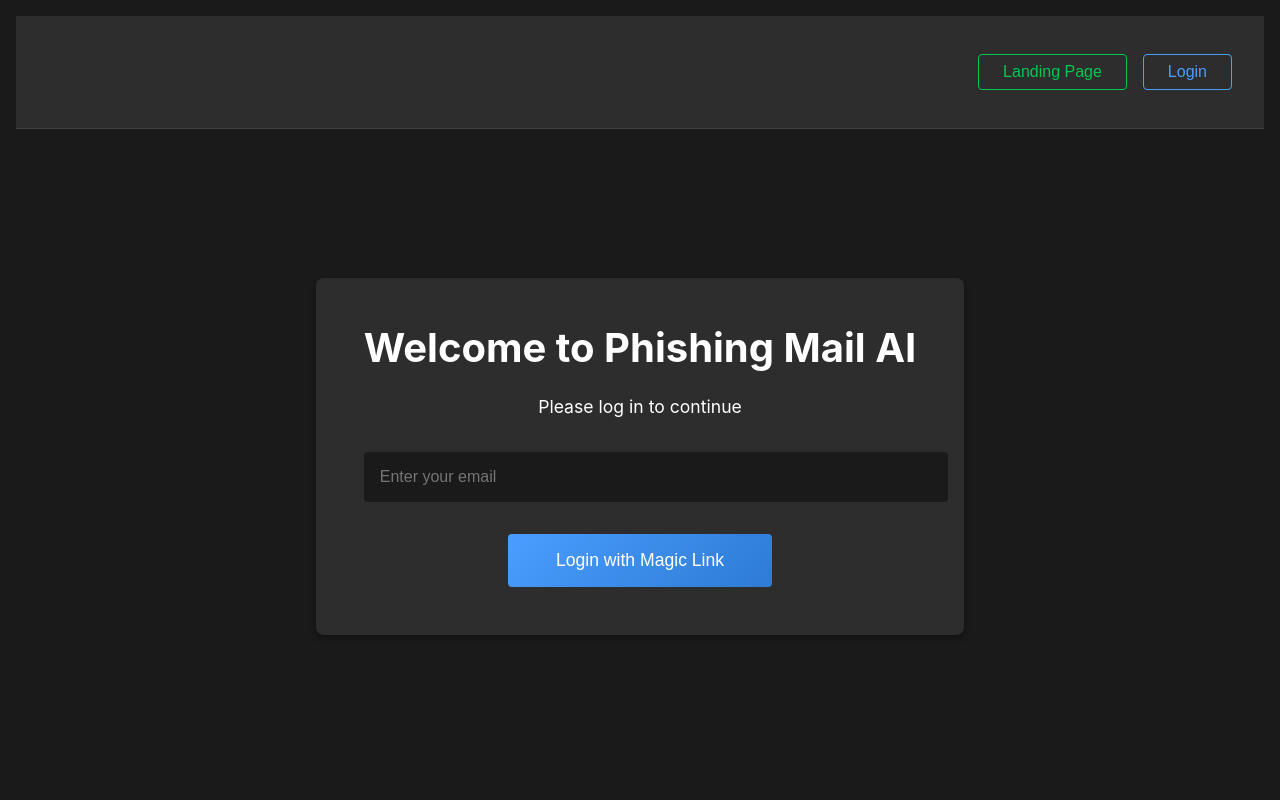
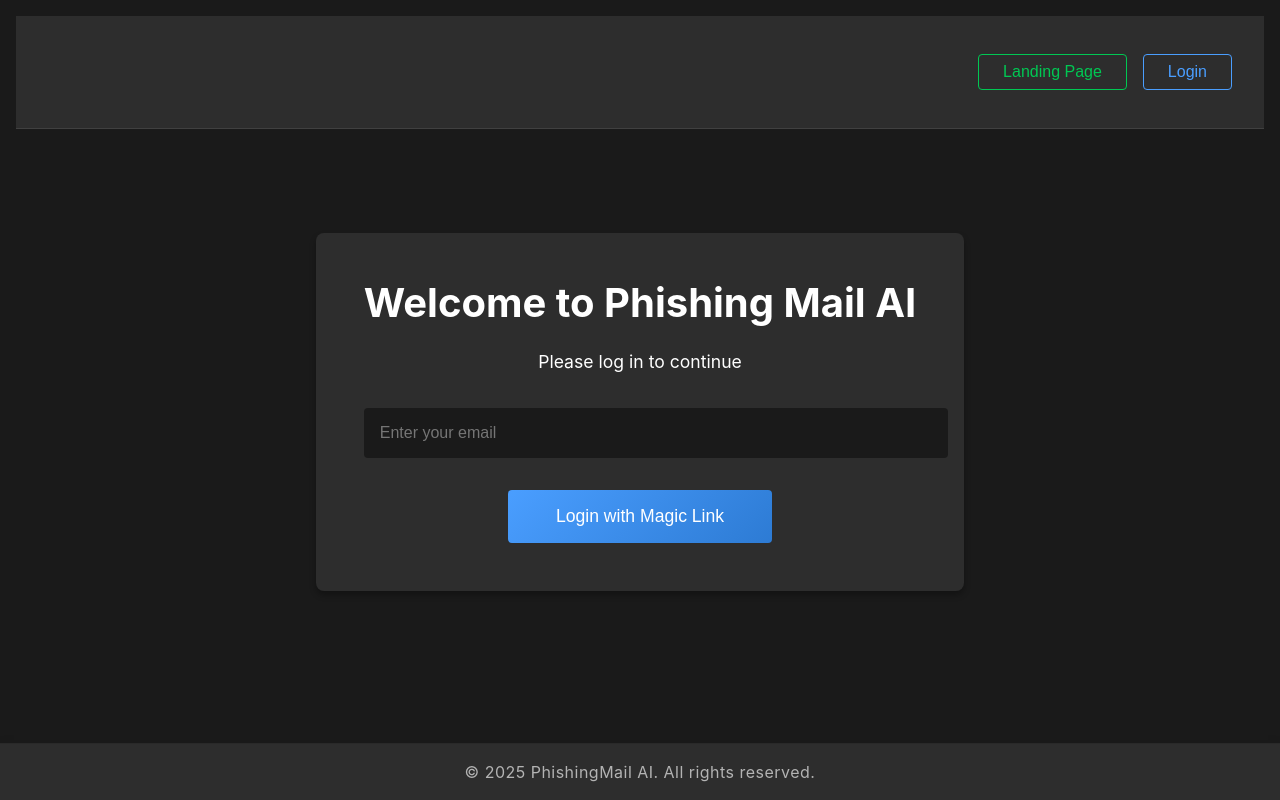
Before and after one commit to joseAcevesG/phishingMailAI, a React (Vite) app in the folder apps/frontend/: page /login in a window 1280 px wide. Built offline with nearby package versions, Linux system fonts and the light colour scheme; no server answers.

Commit message:
Add Footer component and fix import path in Landing page

```diff
--- a/apps/frontend/src/App.tsx
+++ b/apps/frontend/src/App.tsx
@@ -6,6 +6,7 @@ import {
 } from "react-router-dom";
 import styles from "./App.module.css";
 import { Header } from "./components/Header/Header";
+import Footer from "./components/Footer/Footer";
 import { ProtectedRoute } from "./components/ProtectedRoute/ProtectedRoute";
 import { useAuth } from "./hooks/useAuth";
 import ApiKeyForm from "./pages/ApiKey/ApiKey";
@@ -72,6 +73,7 @@ const AppContent = () => {
 					/>
 				</Routes>
 			</main>
+			<Footer />
 		</div>
 	);
 };
--- /dev/null
+++ b/apps/frontend/src/components/Footer/Footer.module.css
@@ -0,0 +1,17 @@
+.footer {
+  width: 100%;
+  background: var(--bg-secondary);
+  color: var(--text-secondary);
+  padding: 1rem 0;
+  text-align: center;
+  border-top: 1px solid rgba(0,0,0,0.08);
+  margin-top: 2rem;
+  box-shadow: 0 -2px 8px rgba(0,0,0,0.05);
+}
+
+.footerContent {
+  max-width: 900px;
+  margin: 0 auto;
+  font-size: 1rem;
+  letter-spacing: 0.03em;
+}
--- /dev/null
+++ b/apps/frontend/src/components/Footer/Footer.tsx
@@ -0,0 +1,15 @@
+import styles from "./Footer.module.css";
+
+const Footer: React.FC = () => {
+	return (
+		<footer className={styles.footer}>
+			<div className={styles.footerContent}>
+				<span>
+					© {new Date().getFullYear()} PhishingMail AI. All rights reserved.
+				</span>
+			</div>
+		</footer>
+	);
+};
+
+export default Footer;
--- a/apps/frontend/src/pages/Landing/Landing.tsx
+++ b/apps/frontend/src/pages/Landing/Landing.tsx
@@ -1,7 +1,7 @@
 "use client";
 
 import { useNavigate } from "react-router-dom";
-import { useAuth } from "../hooks/useAuth";
+import { useAuth } from "../../hooks/useAuth";
 import styles from "./Landing.module.css";
 
 export const Landing = () => {
```
